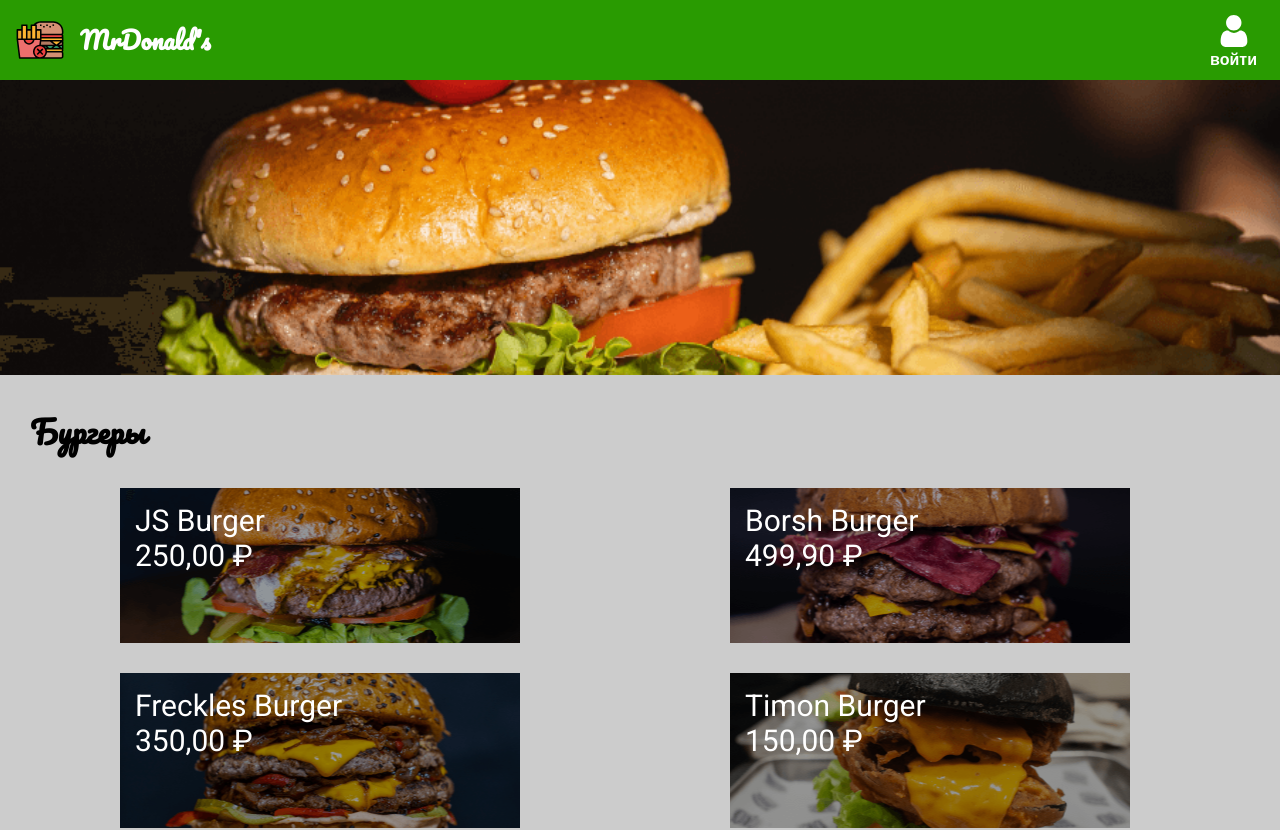
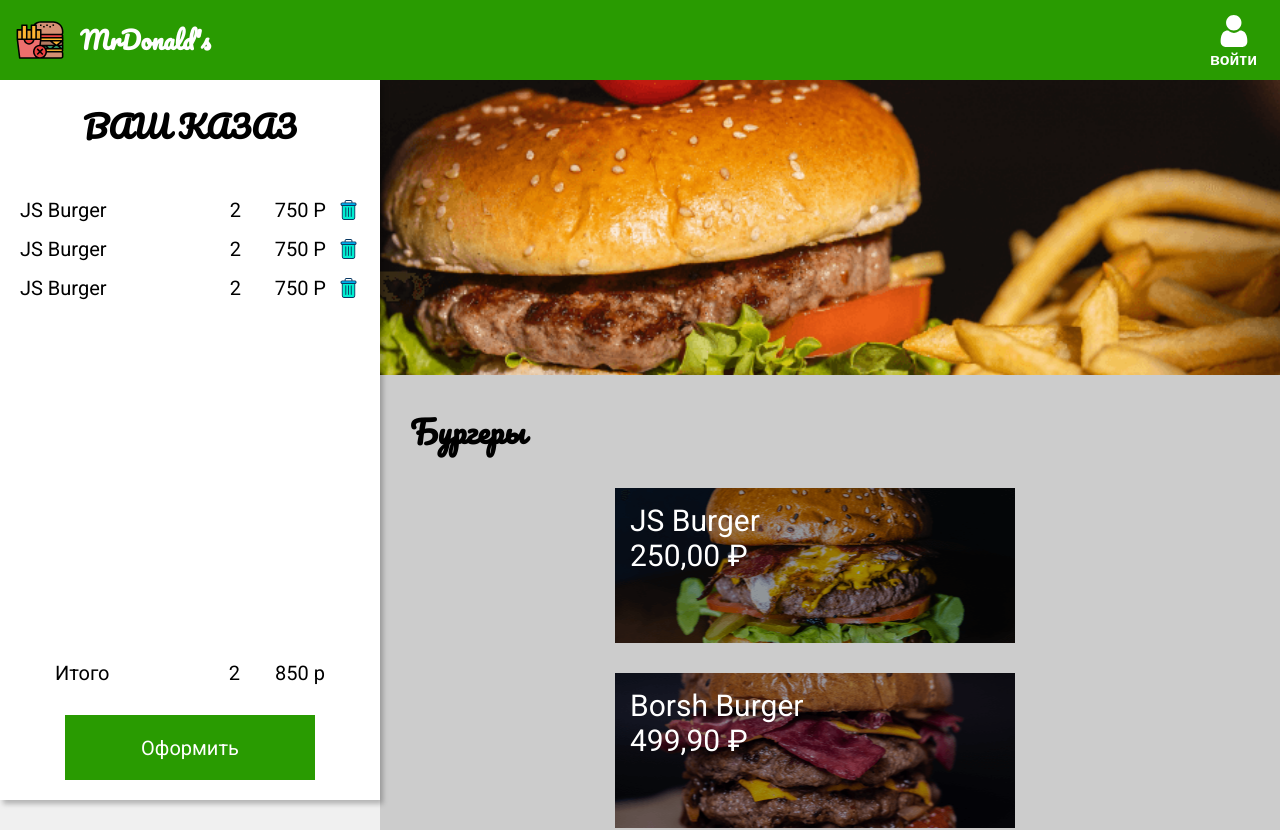
Before and after one commit to ValentinVenzhega/mrdonalds, a React (Create React App) app: page / in a window 1280 px wide. Shown: the top 830 px of the page. Built offline with nearby package versions, Linux system fonts and the light colour scheme.

Commit message:
верстка блока заказа

```diff
--- a/src/App.js
+++ b/src/App.js
@@ -3,6 +3,7 @@
 import { Menu } from './Components/Menu';
 import { GlobalStyle } from './Components/GlobalStyle';
 import { ModalItem } from './Components/ModalItem';
+import { Order } from './Components/Order';
 
 function App() {
 
@@ -13,6 +14,7 @@
     <>
       <GlobalStyle/>
       <NavBar/>
+      <Order/>
       <Menu setOpenItem={setOpenItem}/>
       <ModalItem openItem={openItem} setOpenItem={setOpenItem}/>
     </>
--- a/src/Components/Button.js
+++ /dev/null
@@ -1,18 +0,0 @@
-import React from 'react';
-import styled from 'styled-components';
-
-const Buttons = styled.button`
-   width: 250px;
-   height: 65px;
-   background: #299B01;
-   font-size: 21px;
-   color: #fff;
-   margin-top: 210px;
-   font-family: Roboto, sans-sarif;
-`;
-
-export const Button = () => (
-   <Buttons>
-      Добавить
-   </Buttons>
-);
--- /dev/null
+++ b/src/Components/ButtonCheckout.js
@@ -0,0 +1,22 @@
+import React from 'react';
+import styled from 'styled-components';
+
+export const ButtonCheckout = styled.button`
+   display: block;
+   margin: 0 auto;
+   width: 250px;
+   height: 65px;
+   font-size: inherit;
+   font-family: inherit;
+   background-color: #299B01;
+   color: #ffffff;
+   border-color: transparent;
+   cursor: pointer;
+   transition-property: color, background-color, border-color;
+   text-decoration: .3s;
+   &:hover {
+      background-color: #ffffff;
+      color: #299B01;
+      border-color: #299B01;
+   }
+`;
--- a/src/Components/Menu.js
+++ b/src/Components/Menu.js
@@ -7,6 +7,7 @@
 const MenuStyled = styled.main`
    background-color: #ccc;
    margin-top: 80px;
+   margin-left: 380px;
 `;
 
 const SectionMenu = styled.section`
--- a/src/Components/ModalItem.js
+++ b/src/Components/ModalItem.js
@@ -1,6 +1,6 @@
 import React from 'react';
 import styled from 'styled-components';
-import { Button } from './Button';
+import { ButtonCheckout } from './ButtonCheckout';
 
 const Overlay = styled.div`
    position: fixed;
@@ -28,13 +28,22 @@
    background-image: url(${({img}) => img});
    background-size: cover;
    background-position: center;
-   margin-bottom: 20px;
 `;
 
-const TextBox = styled.div`
+const Content = styled.section`
    display: flex;
-   justify-content: space-around;
-   font-size: 30px;
+   flex-direction: column;
+   justify-content: space-between;
+   height: calc(100% - 200px);
+   padding: 30px;
+`;
+
+const HeaderContent = styled.div`
+   display: flex;
+   justify-content: space-between;
+   font-size: 24px;
+   font-weight: 700;
+   font-family: 'Pacifico', cursive;
 `;
 
 export const ModalItem = ({ openItem, setOpenItem }) => {
@@ -51,14 +60,13 @@
 
          <Modal>
             <Banner img={openItem.img}/>
-            <TextBox>
-               <h3>{openItem.name}</h3>
-               <h3>{openItem.price.toLocaleString('ru-RU',
-                  {style: 'currency', currency: 'RUB'})}
-               </h3>
-            </TextBox>
-
-            <Button/>
+            <Content>
+               <HeaderContent>
+                  <div>{openItem.name}</div>
+                  <div>{openItem.price}</div>
+               </HeaderContent>
+               <ButtonCheckout>Добавить</ButtonCheckout>
+            </Content>
          </Modal>
       </Overlay>
    )
--- /dev/null
+++ b/src/Components/Order.js
@@ -0,0 +1,66 @@
+import React from 'react';
+import styled from 'styled-components';
+import { ButtonCheckout } from './ButtonCheckout';
+import { OrderListItem } from './OrderListItem';
+
+const OrderStyled = styled.section`
+   position: fixed;
+   display: flex;
+   flex-direction: column;
+   top: 80px;
+   left: 0;
+   background: #ffffff;
+   min-width: 380px;
+   height: calc(100% - 80px);
+   box-shadow: 3px 4px 5px rgba(0,0,0, 0.25);
+   padding: 20px;
+`;
+
+const OrderTitle = styled.h2`
+   text-align: center;
+   margin-bottom: 30px;
+`;
+
+const OrderContent = styled.div`
+   flex-grow: 1;
+`;
+
+const OrderList = styled.ul`
+
+`;
+
+const Total = styled.div`
+   display: flex;
+   margin: 0 35px 30px;
+   & span:first-child {
+      flex-grow: 1;
+   }
+`;
+
+const TotalPrice = styled.span`
+   text-align: right;
+   min-width: 65px;
+   margin-left: 20px;
+`;
+
+export const Order = () => {
+   return(
+      <OrderStyled>
+         <OrderTitle>ВАШ КАЗАЗ</OrderTitle>
+         <OrderContent>
+            <OrderList>
+               <OrderListItem/>
+               <OrderListItem/>
+               <OrderListItem/>
+            </OrderList>
+
+         </OrderContent>
+         <Total>
+            <span>Итого</span>
+            <span>2</span>
+            <TotalPrice>850 р</TotalPrice>
+         </Total>
+         <ButtonCheckout>Оформить</ButtonCheckout>
+      </OrderStyled>
+   )
+};
--- /dev/null
+++ b/src/Components/OrderListItem.js
@@ -0,0 +1,41 @@
+import React from 'react';
+import styled from 'styled-components';
+import trashImage from '../image/trash.svg';
+
+const OrderItemStyled = styled.li`
+   display: flex;
+   margin: 15px 0;
+`;
+
+const ItemName = styled.span`
+   flex-grow: 1;
+
+`;
+
+const ItemPrice = styled.span`
+   margin-left: 20px;
+   margin-right: 10px;
+   min-width: 65px;
+   text-align: right;
+`;
+
+const TrashButton = styled.button`
+   width: 24px;
+   height: 24px;
+   border-color: transparent;
+   background-color: transparent;
+   background-image: url(${trashImage});
+   background-position: center;
+   background-size: cover;
+   background-repeat: no-repeat;
+   cursor: pointer;
+`;
+
+export const OrderListItem = () => (
+   <OrderItemStyled>
+      <ItemName>JS Burger</ItemName>
+      <span>2</span>
+      <ItemPrice>750 Р</ItemPrice>
+      <TrashButton/>
+   </OrderItemStyled>
+);
```
Also changed, not shown: src/image/trash.svg (added).
